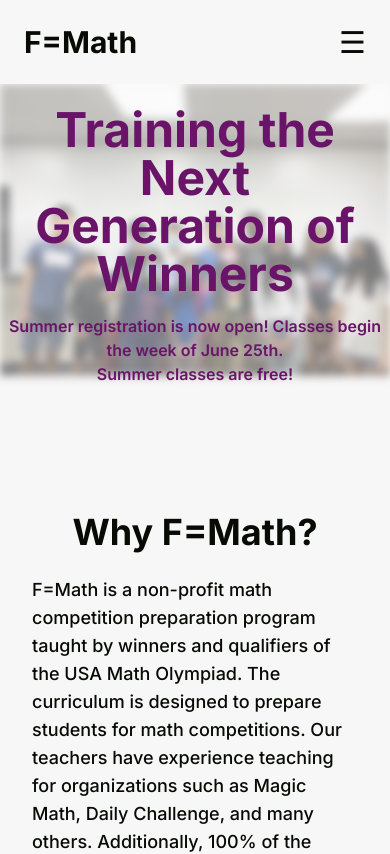
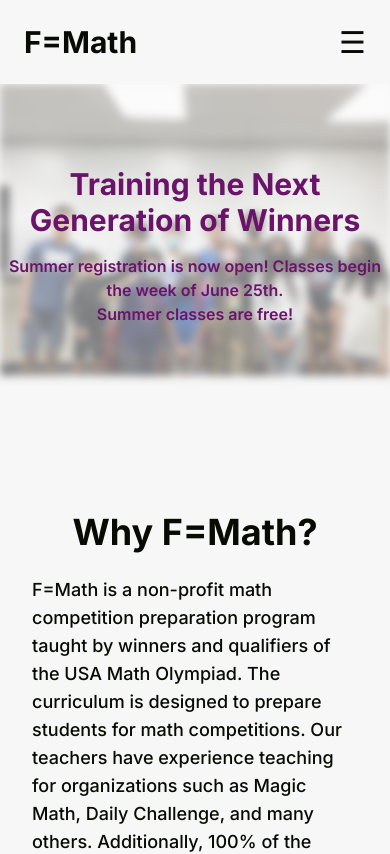
Before and after one commit to gautham-ramanarayanan/fequalsmath, a Next.js app: page / in a window 390 px wide. Shown: the top 854 px of the page. Built offline with nearby package versions, Linux system fonts and the light colour scheme.

Commit message:
tweaked size and text wrapping to fit mobile displays better

```diff
--- a/components/ClassCard.jsx
+++ b/components/ClassCard.jsx
@@ -7,9 +7,9 @@
         }
         return "Syllabus Unavailable";
     }
-    const textStyle = "text-txt text-center font-medium";
+    const textStyle = "text-txt text-center font-medium ";
     return (
-        <div className="rounded-xl bg-primary-second flex flex-col p-8 shadow-xl min-w-fit min-h-fit block w-md space-y-3">
+        <div className="rounded-xl whitespace-nowrap bg-primary-second flex flex-col p-8 shadow-xl min-w-fit min-h-fit block w-md space-y-3">
             <p className="text-primary text-2xl font-bold text-center">{classInformation.name}</p>
             <p className={textStyle}>Taught by {classInformation.instructor}</p>
             <p className={textStyle}>Price: {classInformation.cost}</p>
--- a/components/Hero.jsx
+++ b/components/Hero.jsx
@@ -2,7 +2,7 @@
     return (
         <div className="w-screen container flex justify-center items-center">
                 <div className="z-10 absolute space-y-4 pt-8">
-                    <h1 className="text-5xl text-primary font-bold text-center xl:text-7xl ">
+                    <h1 className="text-3xl text-primary font-bold text-center xl:text-7xl ">
                         Training the Next<br/>Generation of Winners
                         </h1>
                     <p className="xl:text-xl text-md font-semibold text-center text-primary">
```
